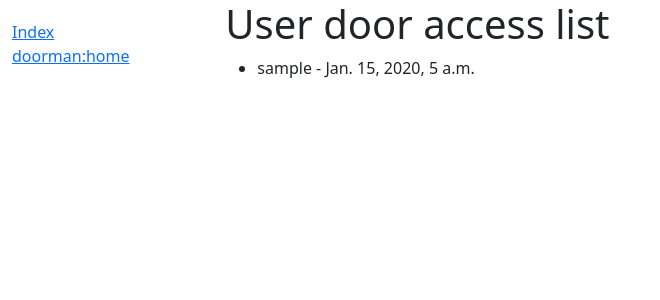
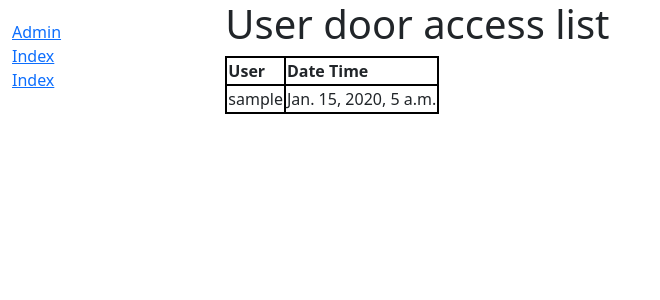
Before and after one commit to applemuncy/DoorMan, a Django app: page /doorman/1/dooraccess/ in a window 1280 px wide. Shown: the top 300 px of the page, without its empty margins (0-660 px from the left). Run offline with Django 4.2, Linux system fonts and the light colour scheme; tables that the repository leaves empty hold one stand-in row (values such as "Sample post").

Commit message:
Fix AccessEvent
Signed-off-by: applemuncy <j.apple.muncy@gmail.com>

```diff
--- a/doorman/models.py
+++ b/doorman/models.py
@@ -45,8 +45,11 @@ for storing when we let ppl in
 """
 
 class AccessEvent(models.Model):
-    user = models.ForeignKey(User,on_delete=models.CASCADE,)
+    user = models.ForeignKey(UserProfile,on_delete=models.CASCADE,)
     event_date = models.DateTimeField(auto_now = True)
     def __str__(self):
-        return self.user.username
-#         return "' ".join([self.user.username, self.event_date])
+        u=self.user
+        ud = self.event_date
+        n=u.__str__()
+        d= ud.__str__()
+        return "    ".join([ n, d])
--- a/doorman/templates/base_generic.html
+++ b/doorman/templates/base_generic.html
@@ -28,8 +28,14 @@
         <div class="col-sm-2">
           {% block sidebar %}
             <ul class="sidebar-nav">
-              <li><a href="{% url 'doorman:index' %}">Index</a></li>
-              <li><a href="">doorman:home</a></li>
+
+		<li><a href="http://localhost:8888/admin/">Admin</a></li>
+
+		<li><a href="">Index</a></li>
+
+		<li><a href="{% url 'doorman:index' %}">Index</a></li>
+
+
             </ul>
           {% endblock %}
         </div>
--- a/doorman/templates/doorman/accessevent_list.html
+++ b/doorman/templates/doorman/accessevent_list.html
@@ -1,13 +1,35 @@
 {% extends "base_generic.html" %}
+
+
+{% block title %}
+
+<title> User Access Time and Date</title>
+
+
+{% endblock  %}
 
 {% block content %}
 
 <h1>User door access list</h1>
-<ul>
-{% for access in object_list %}
-<li>{{access.user}} - {{ access.event_date }}
-</li>
-{% endfor %}
-<?ul>
+
+
+<table>
+	<tr>
+		<th>  User  </th>
+		<th>  Date Time  </th>
+
+	</tr>
+
+
+	{% for access in object_list %}
+		<tr>
+			<td>  {{access.user}}  </td>
+			<td>  {{ access.event_date }}  </td>
+
+		</tr>
+
+	{% endfor %}
+
+</table>
 
 {% endblock %}
```
Also changed, not shown: doorman/templates/doorman/index.html (+6 -1 lines), doorman/migrations/0004_alter_accessevent_user.py (added).
